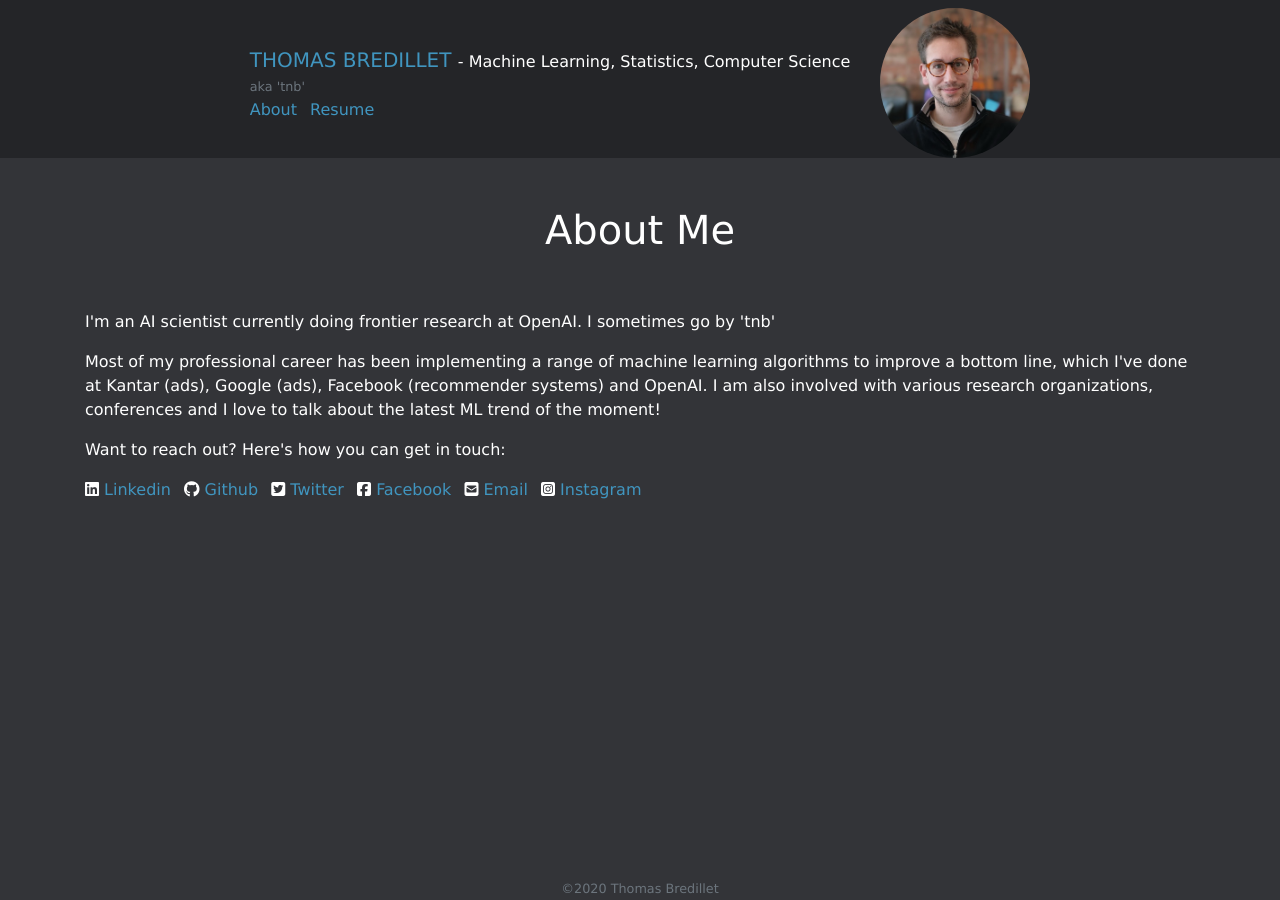
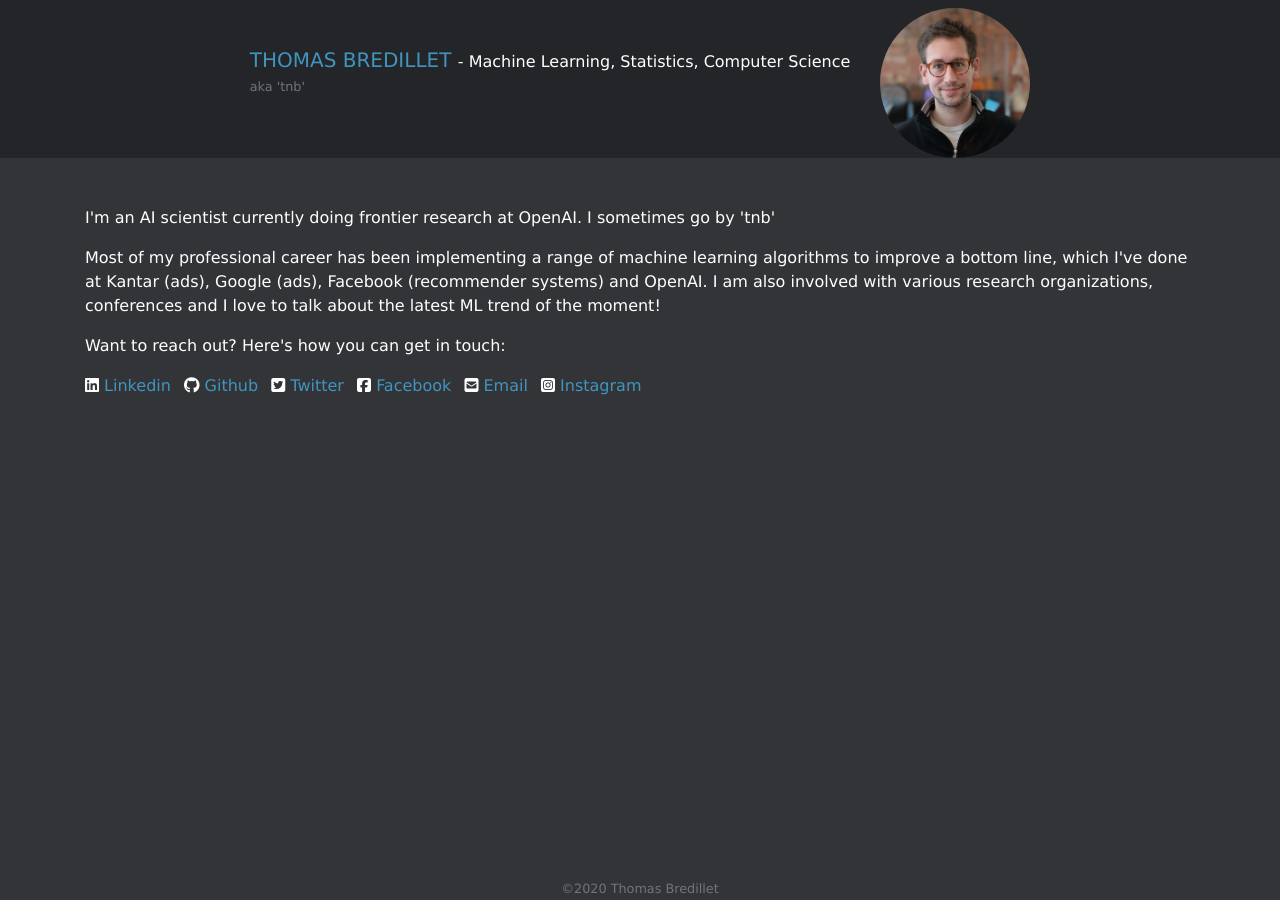
Before and after one commit to tnbred/tnbred.github.io, a Jekyll site: the page built from index.html, in a window 1280 px wide. Built offline with Jekyll 4.4.1, drawn with Linux system fonts in a browser that asks for light colours; nearby versions of some CDN libraries.

Commit message:
Remove About Me title

```diff
--- a/_includes/header.html
+++ b/_includes/header.html
@@ -9,11 +9,8 @@
       </span>
       <p class="mb-0"><small class="text-muted">aka 'tnb'</small></p>
         <ul class="list-inline">
-        <li class="list-inline-item">
-          <a href="{{ "/" | prepend: site.baseurl | prepend: site.url }}">About</a>
-        </li>
         {% for content in site.pages %}
-        {% if content.title %}
+          {% if content.title and content.title != "Resume" %}
             <li class="list-inline-item">
               <a href="{{ content.url | prepend: site.baseurl | prepend: site.url }}">{{ content.title }}</a>
             </li>
--- a/index.html
+++ b/index.html
@@ -3,13 +3,6 @@ layout: default
 permalink: /
 ---
 
-<div class="row justify-content-center mt-5">
-  <div class="col-auto">
-    <h1>
-      About Me
-    </h1>
-  </div>
-</div>
 <div class="row justify-content-center mt-5">
   <div class="col-auto">
     <p>
```
Lines whose indentation alone changed are shown as unchanged.
